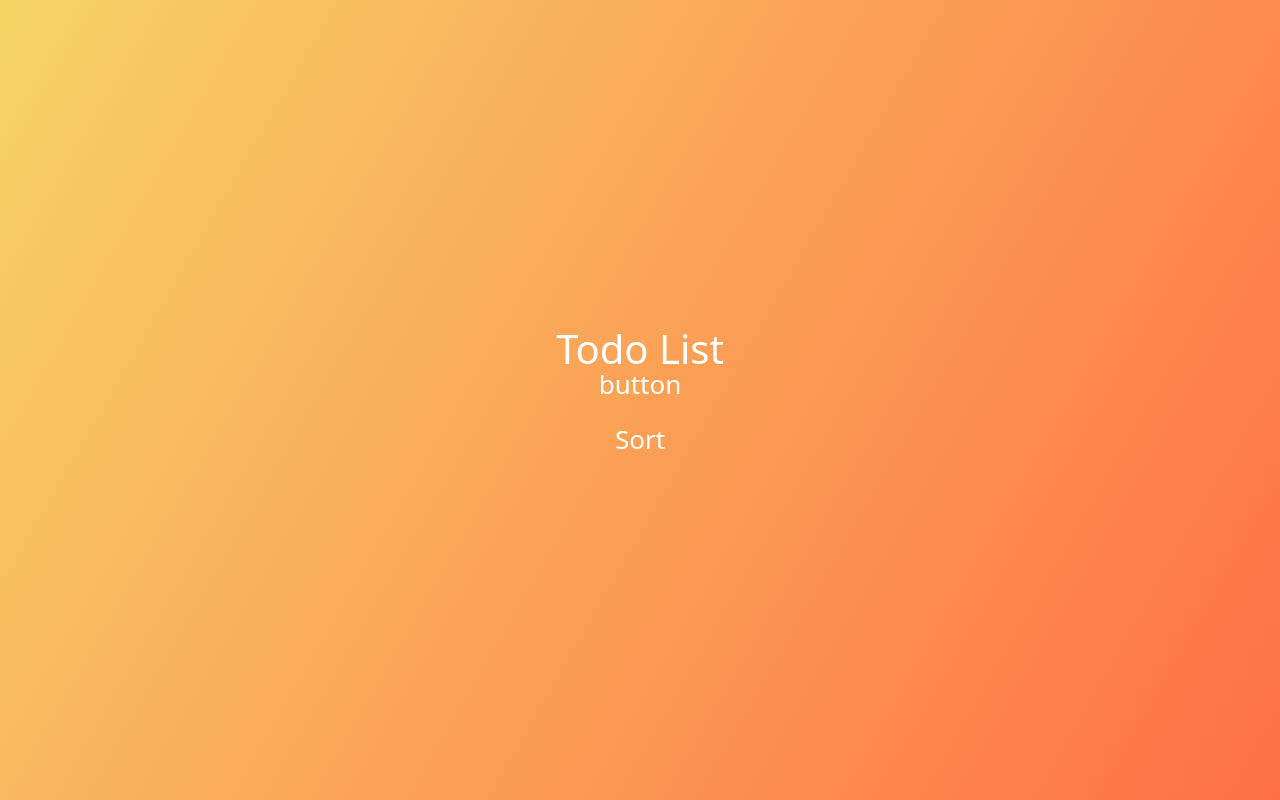
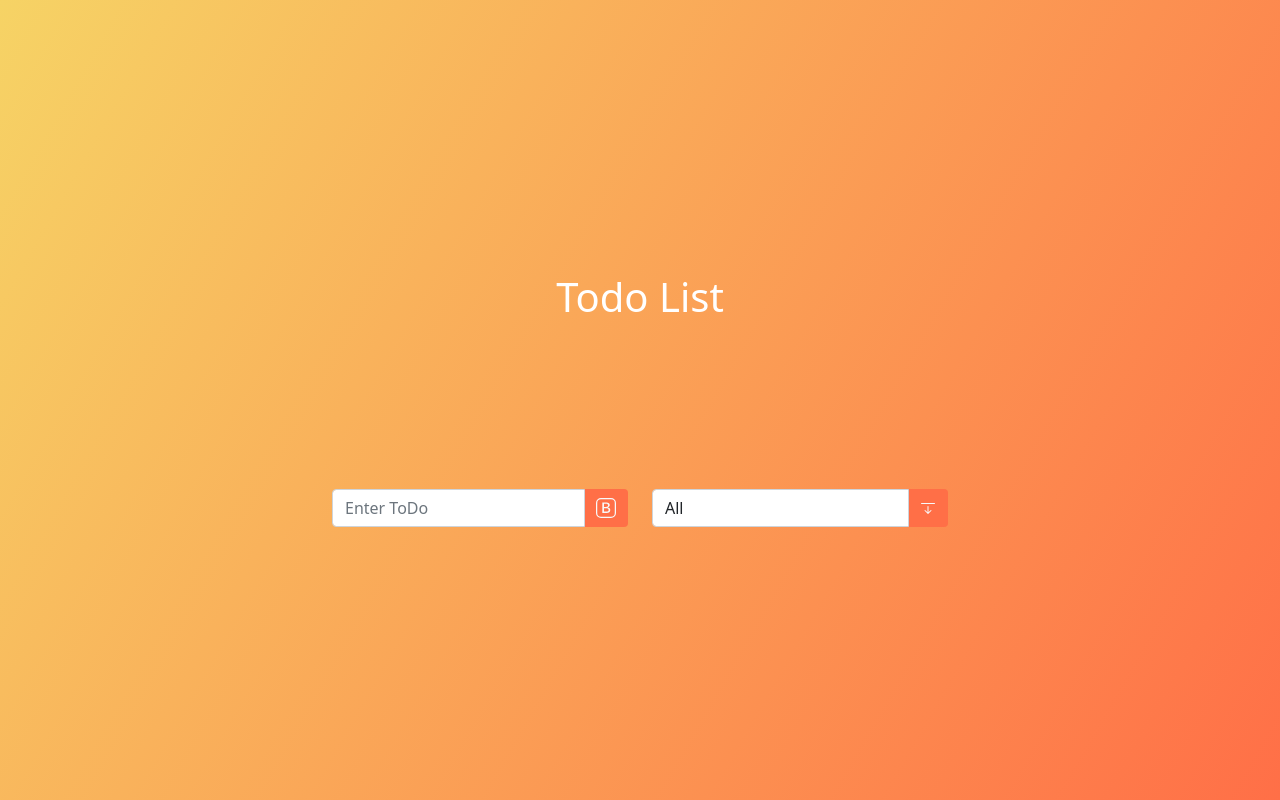
Before and after one commit to Nikolay0905/To-Do-App, a React (Create React App) app: page / in a window 1280 px wide. Built offline with nearby package versions, Linux system fonts and the light colour scheme.

Commit message:
building/ form style

```diff
--- a/src/App.js
+++ b/src/App.js
@@ -5,7 +5,7 @@ import "bootstrap/dist/css/bootstrap.min.css";
 const App = () => {
 	return (
 		<div className="App">
-			<div className="app-header">
+			<div className="app-header" style={{ marginBottom: "20vh" }}>
 				<p className="h1">Todo List</p>
 			</div>
 			<Layout></Layout>
--- a/src/components/Form/index.js
+++ b/src/components/Form/index.js
@@ -1,14 +1,77 @@
 import "bootstrap/dist/css/bootstrap.min.css";
 
+import { Row, Col, Container } from "react-bootstrap";
+
 const form = () => {
+	const focusInput = (event) => {
+		event.target.parentElement.previousSibling.focus();
+	};
+
 	return (
-		<div>
-			<form className="row g-3">
-
-            </form>
-			<p>button</p>
-			<p>Sort</p>
-		</div>
+		<Container className="text-center w-50">
+			<form>
+				<Row>
+					<Col md>
+						<div className="input-group">
+							<input
+								type="text"
+								className="form-control"
+								placeholder="Enter ToDo"
+							/>
+							<span
+								className="input-group-text text-light"
+								style={{
+									border: "none",
+									backgroundColor: "#ff6f47",
+									cursor: "pointer",
+								}}
+								onClick={(event) => focusInput(event)}>
+								<svg
+									xmlns="http://www.w3.org/2000/svg"
+									width="20"
+									height="20"
+									fill="currentColor"
+									className="bi bi-bootstrap"
+									viewBox="0 0 16 16">
+									<path d="M5.062 12h3.475c1.804 0 2.888-.908 2.888-2.396 0-1.102-.761-1.916-1.904-2.034v-.1c.832-.14 1.482-.93 1.482-1.816 0-1.3-.955-2.11-2.542-2.11H5.062V12zm1.313-4.875V4.658h1.78c.973 0 1.542.457 1.542 1.237 0 .802-.604 1.23-1.764 1.23H6.375zm0 3.762V8.162h1.822c1.236 0 1.887.463 1.887 1.348 0 .896-.627 1.377-1.811 1.377H6.375z" />
+									<path d="M0 4a4 4 0 0 1 4-4h8a4 4 0 0 1 4 4v8a4 4 0 0 1-4 4H4a4 4 0 0 1-4-4V4zm4-3a3 3 0 0 0-3 3v8a3 3 0 0 0 3 3h8a3 3 0 0 0 3-3V4a3 3 0 0 0-3-3H4z" />
+								</svg>
+							</span>
+						</div>
+					</Col>
+					<Col md>
+						<div className="input-group">
+							<select className="form-control">
+								<option value="all">All</option>
+								<option value="completed">Completed</option>
+								<option value="uncompleted">Uncompleted</option>
+							</select>
+							<span
+								className="input-group-text text-light"
+								style={{
+									border: "none",
+									backgroundColor: "#ff6f47",
+									cursor: "pointer",
+								}}
+								onClick={(event) => focusInput(event)}>
+								<svg
+									xmlns="http://www.w3.org/2000/svg"
+									width="16"
+									height="16"
+									fill="currentColor"
+									className="bi bi-arrow-bar-down"
+									viewBox="0 0 16 16">
+									<path
+										fillRule="evenodd"
+										d="M1 3.5a.5.5 0 0 1 .5-.5h13a.5.5 0 0 1 0 1h-13a.5.5 0 0 1-.5-.5zM8 6a.5.5 0 0 1 .5.5v5.793l2.146-2.147a.5.5 0 0 1 .708.708l-3 3a.5.5 0 0 1-.708 0l-3-3a.5.5 0 0 1 .708-.708L7.5 12.293V6.5A.5.5 0 0 1 8 6z"
+									/>
+								</svg>
+							</span>
+						</div>
+					</Col>
+				</Row>
+			</form>
+		</Container>
 	);
 };
 
--- a/src/containers/Layout/index.js
+++ b/src/containers/Layout/index.js
@@ -6,6 +6,7 @@ const Layout = (props) => {
 		<React.Fragment>
 			{props.children}
 			<Form></Form>
+			{/* <TodoList></TodoList> */}
 		</React.Fragment>
 	);
 };
```
Also changed, not shown: src/components/Todo-List/index.js (added, +9 -0 lines).
